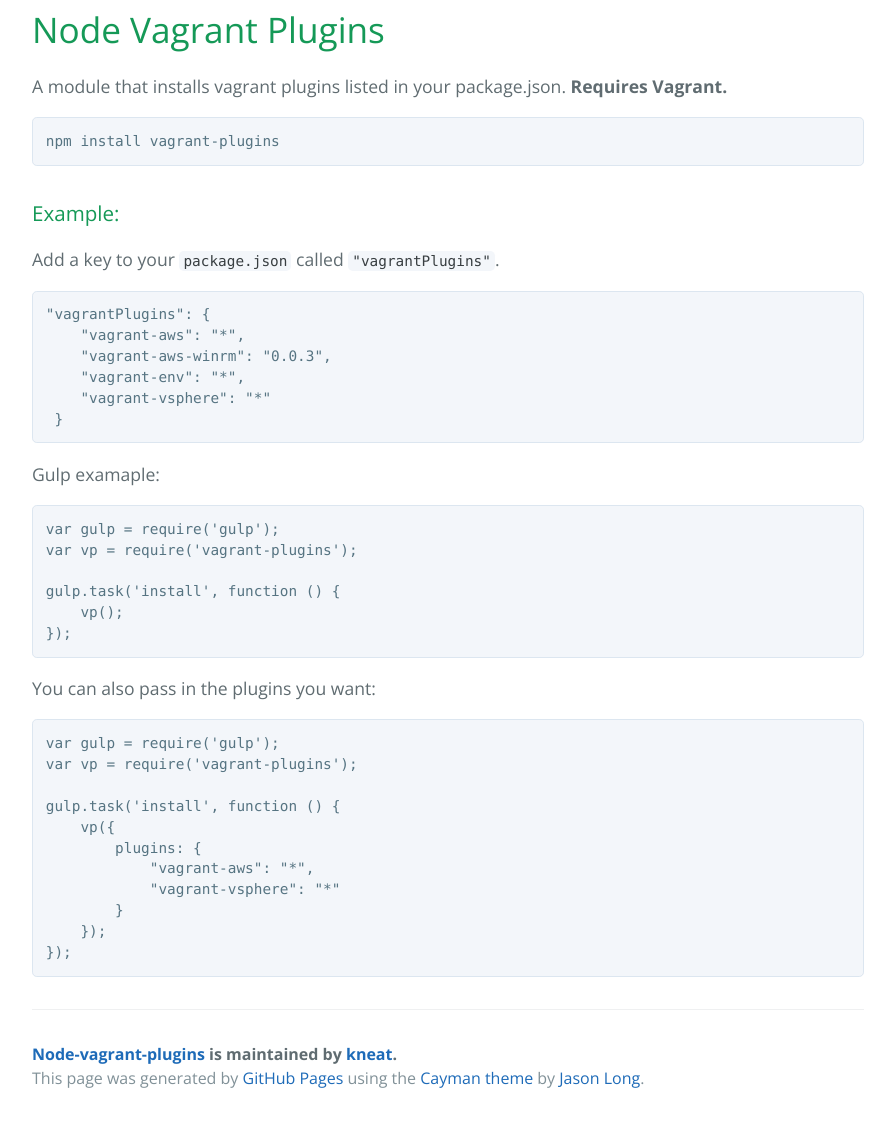
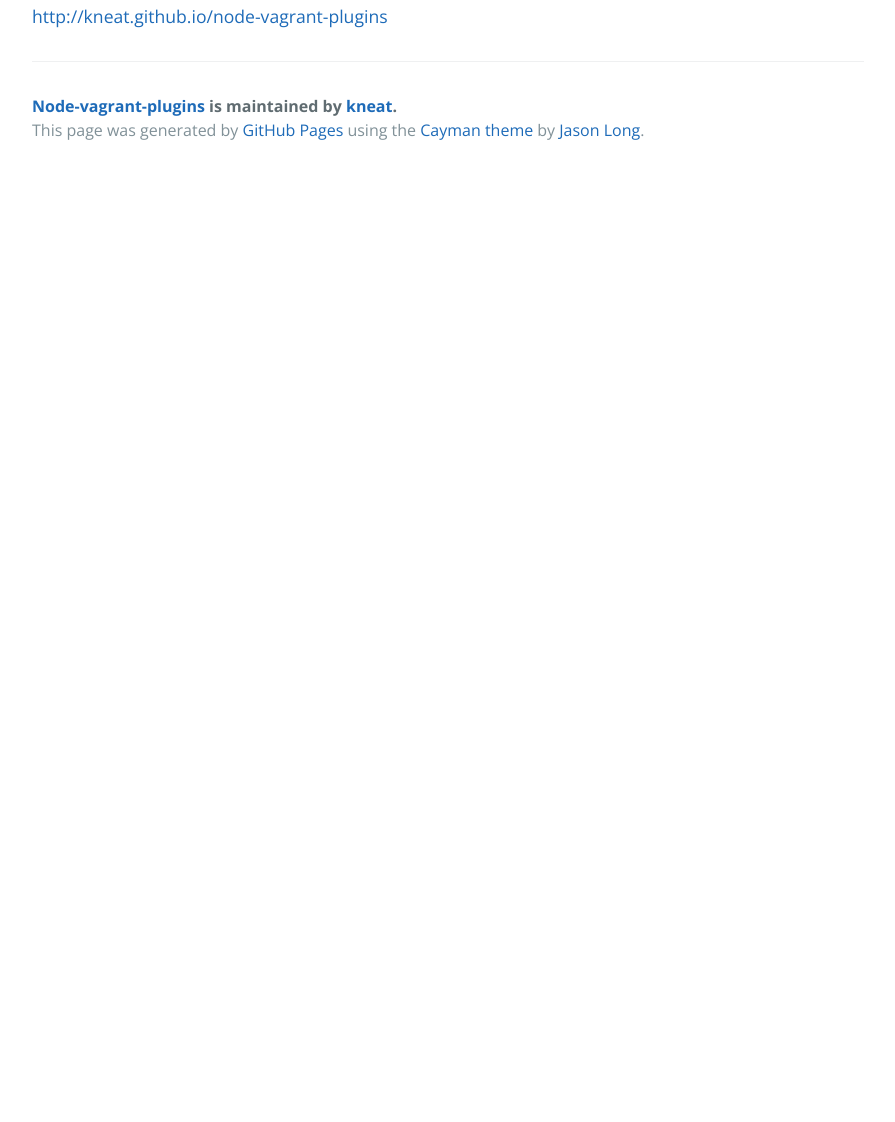
Before and after one commit to kneat/node-vagrant-plugins, a plain HTML site: page index.html in a window 1280 px wide. Shown: the part 365-1487 px from the top of the page, without its empty margins (192-1087 px from the left). After the commit the page ends 800 px from the top, so only its background shows below. Drawn offline with nearby package versions, Linux system fonts and the light colour scheme.

Commit message:
Create gh-pages branch via GitHub

```diff
--- a/index.html
+++ b/index.html
@@ -19,51 +19,7 @@
     </section>
 
     <section class="main-content">
-      <h1>
-<a id="node-vagrant-plugins" class="anchor" href="#node-vagrant-plugins" aria-hidden="true"><span aria-hidden="true" class="octicon octicon-link"></span></a>Node Vagrant Plugins</h1>
-
-<p>A module that installs vagrant plugins listed in your package.json. <strong>Requires Vagrant.</strong></p>
-
-<pre><code>npm install vagrant-plugins
-</code></pre>
-
-<h3>
-<a id="example" class="anchor" href="#example" aria-hidden="true"><span aria-hidden="true" class="octicon octicon-link"></span></a>Example:</h3>
-
-<p>Add a key to your <code>package.json</code> called <code>"vagrantPlugins"</code>.</p>
-
-<pre><code>"vagrantPlugins": {
-    "vagrant-aws": "*",
-    "vagrant-aws-winrm": "0.0.3",
-    "vagrant-env": "*",
-    "vagrant-vsphere": "*"
- }
-</code></pre>
-
-<p>Gulp examaple:</p>
-
-<pre><code>var gulp = require('gulp');
-var vp = require('vagrant-plugins');
-
-gulp.task('install', function () {
-    vp();
-});
-</code></pre>
-
-<p>You can also pass in the plugins you want:</p>
-
-<pre><code>var gulp = require('gulp');
-var vp = require('vagrant-plugins');
-
-gulp.task('install', function () {
-    vp({
-        plugins: {
-            "vagrant-aws": "*",
-            "vagrant-vsphere": "*"
-        }
-    });
-});
-</code></pre>
+      <p><a href="http://kneat.github.io/node-vagrant-plugins">http://kneat.github.io/node-vagrant-plugins</a></p>
 
       <footer class="site-footer">
         <span class="site-footer-owner"><a href="https://github.com/kneat/node-vagrant-plugins">Node-vagrant-plugins</a> is maintained by <a href="https://github.com/kneat">kneat</a>.</span>
```
Also changed, not shown: params.json (+1 -1 lines).
